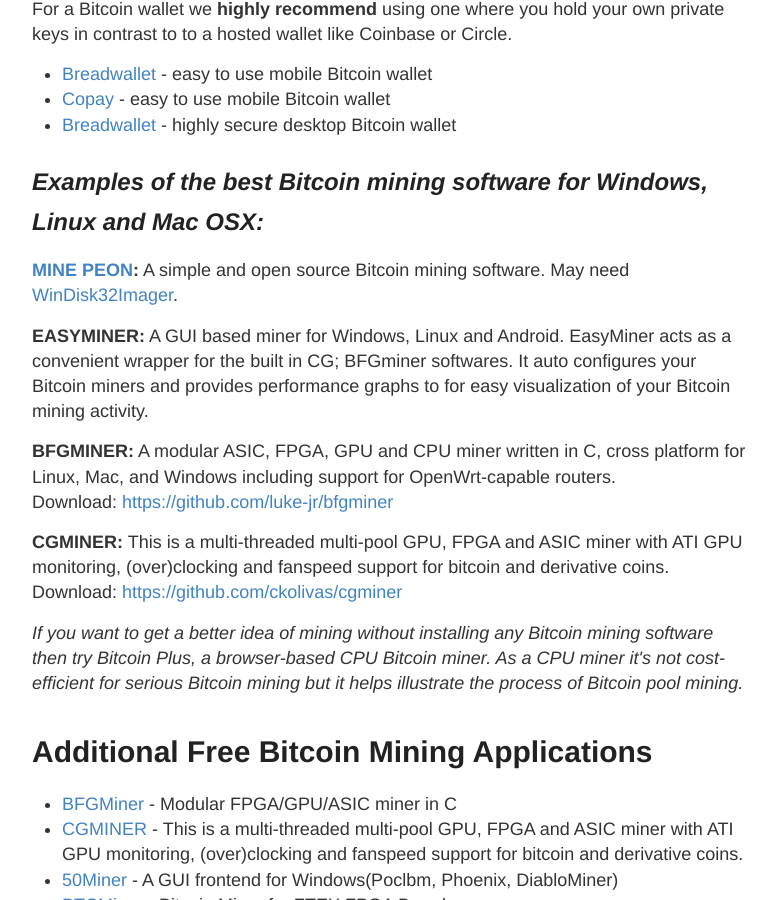
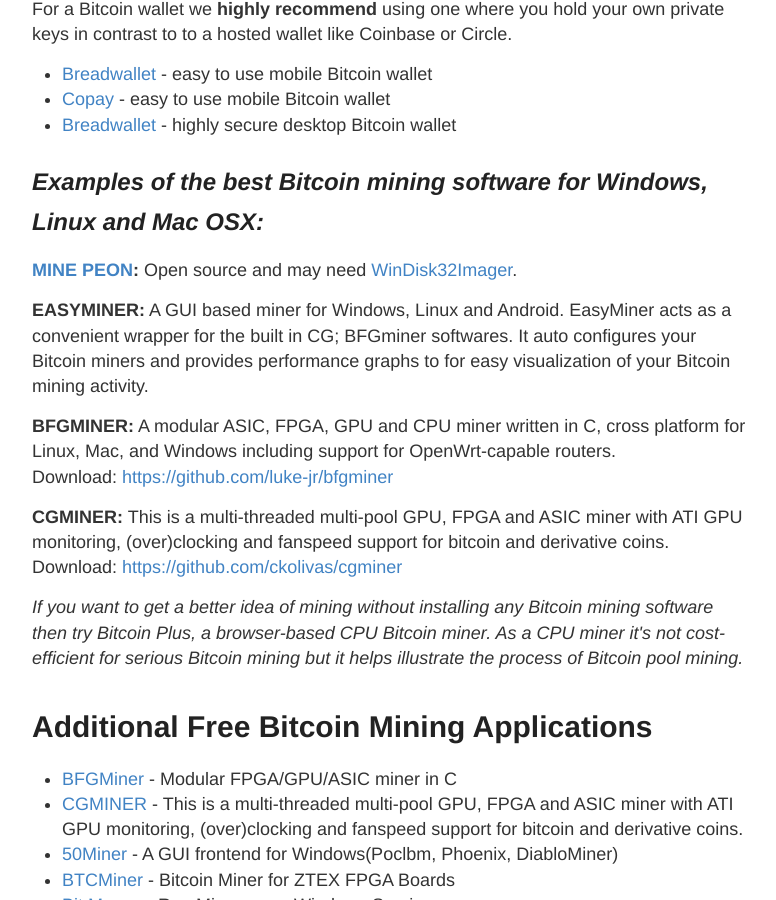
Before and after one commit to vesk4000/bm, a Jekyll site: the page built from bitcoin-mining-software/index.html, in a window 1280 px wide and 900 px high, scrolled down 1232 px. Shown: the whole window, without its empty margins (248-1024 px from the left). Built offline with Jekyll 4.4.1, drawn with Linux system fonts in a browser that asks for light colours; Markdown is read by kramdown in place of the engine named in the settings; a script that is not in the unit is left out.

Commit message:
Formatting

```diff
--- a/bitcoin-mining-software/index.html
+++ b/bitcoin-mining-software/index.html
@@ -16,7 +16,7 @@ title: Learn about Bitcoin mining software
 <li><a href="https://copay.io/">Copay</a> - easy to use mobile Bitcoin wallet</li>
 <li><a href="https://bitcoinarmory.com/">Breadwallet</a> - highly secure desktop Bitcoin wallet</li></ul>
 <h2><em>Examples of the best Bitcoin mining software for Windows, Linux and Mac OSX:</em></h2>
-<p><strong><a href="http://sourceforge.net/projects/minepeon/">MINE PEON</a>:</strong> A simple and open source Bitcoin mining software. May need <a href="http://sourceforge.net/projects/win32diskimager/">WinDisk32Imager</a>.
+<p><strong><a href="http://sourceforge.net/projects/minepeon/">MINE PEON</a>:</strong> Open source and may need <a href="http://sourceforge.net/projects/win32diskimager/">WinDisk32Imager</a>.
 <p><strong>EASYMINER:</strong> A GUI based miner for Windows, Linux and Android.  EasyMiner acts as a convenient wrapper for the built in CG; BFGminer softwares.  It auto configures your Bitcoin miners and provides performance graphs to for easy visualization of your Bitcoin mining activity.
 <p><strong>BFGMINER:</strong> A modular ASIC, FPGA, GPU and CPU miner written in C, cross platform for Linux, Mac, and Windows including support for OpenWrt-capable routers.<br>			Download: <a href="https://github.com/luke-jr/bfgminer">https://github.com/luke-jr/bfgminer</a>
 <p><strong>CGMINER:</strong> This is a multi-threaded multi-pool GPU, FPGA and ASIC miner with ATI GPU monitoring, (over)clocking and fanspeed support for bitcoin and derivative coins.<br>Download: <a href="https://github.com/ckolivas/cgminer">https://github.com/ckolivas/cgminer</a>
```
